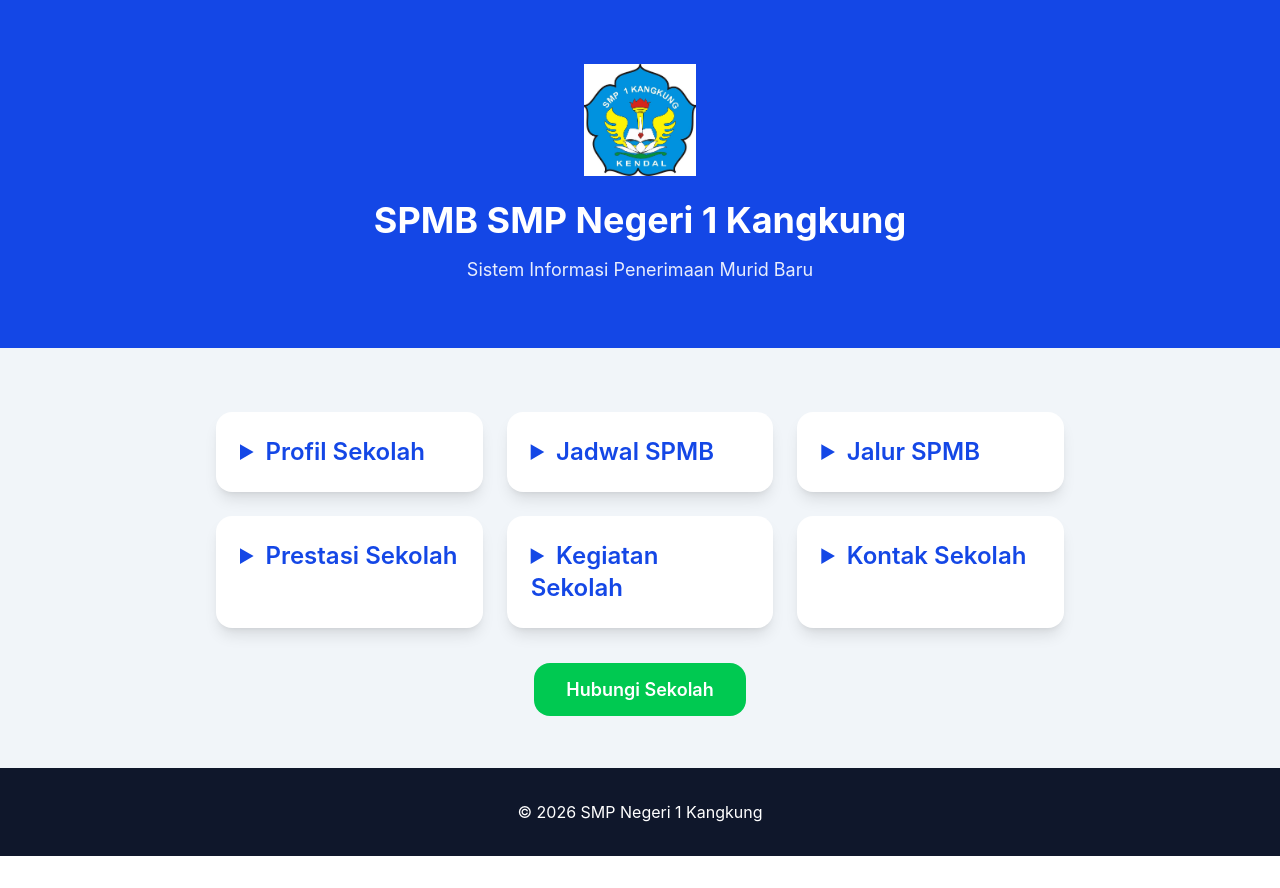
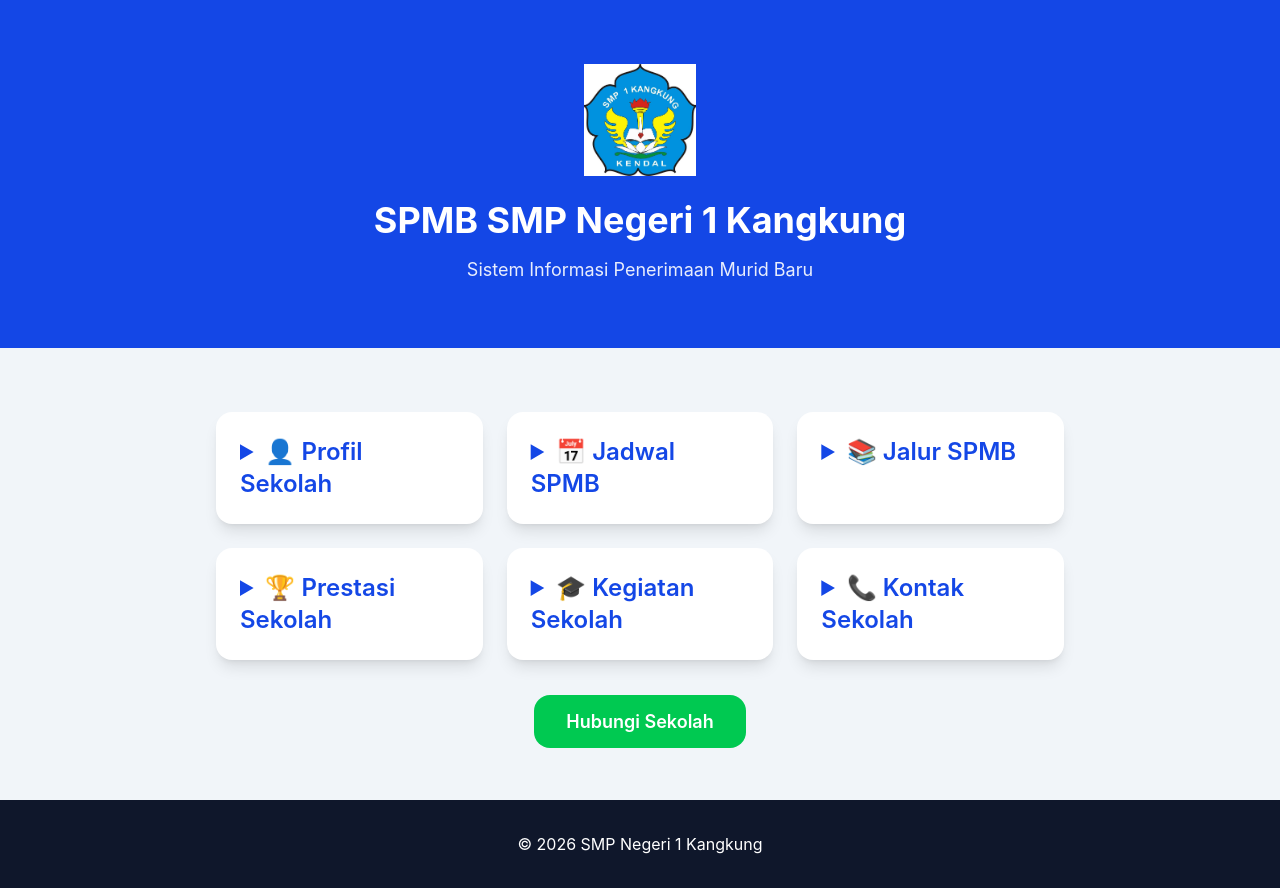
Before and after one commit to uncledinspika-hub/spmb-smpn1-kangkung26, a React (Vite) app: page / in a window 1280 px wide. Before the commit the page ends 856 px from the top, so only its background shows below. Built offline with nearby package versions, Linux system fonts and the light colour scheme.

Commit message:
Tambah icon menu

```diff
--- a/src/App.jsx
+++ b/src/App.jsx
@@ -1,36 +1,41 @@
 export default function SPMBSchoolWebsite() {
   const menu = [
   {
-      title: 'Profil Sekolah',
+    title: '👤 Profil Sekolah',
     content:
-        'SMP Negeri 1 Kangkung beralamat di Jl. Raden Patah Tanjungmojo Kangkung Kendal dengan visi Berkarakter, Berprestasi, Peduli Lingkungan.',
+      'SMP Negeri 1 Kangkung beralamat di Jl. Raden Patah Tanjungmojo Kangkung Kendal.',
   },
+
   {
-      title: 'Jadwal SPMB',
+    title: '📅 Jadwal SPMB',
     content:
       'Jadwal SPMB dapat diedit sesuai kebutuhan sekolah.',
   },
+
   {
-      title: 'Jalur SPMB',
+    title: '📚 Jalur SPMB',
     content:
       'Tersedia jalur Zonasi, Prestasi, dan Affirmasi.',
   },
+
   {
-      title: 'Prestasi Sekolah',
+    title: '🏆 Prestasi Sekolah',
     content:
-        'Prestasi sekolah dapat ditambahkan dan diedit kapan saja.',
+      'Prestasi sekolah dapat ditambahkan dan diedit.',
   },
+
   {
-      title: 'Kegiatan Sekolah',
+    title: '🎓 Kegiatan Sekolah',
     content:
-        'Sekolah memiliki berbagai kegiatan seperti Pramuka, OSIS, dan ekstrakurikuler lainnya.',
+      'Sekolah memiliki berbagai kegiatan siswa.',
   },
+
   {
-      title: 'Kontak Sekolah',
+    title: '📞 Kontak Sekolah',
     content:
       'WhatsApp sekolah: 081225339424',
   },
-  ];
+]
 
   return (
     <div className="min-h-screen bg-slate-100 text-slate-800">
```
Also changed, not shown: public/images/banner.png (renamed from public/images/logo berlian.png). Lines whose indentation alone changed are shown as unchanged.
